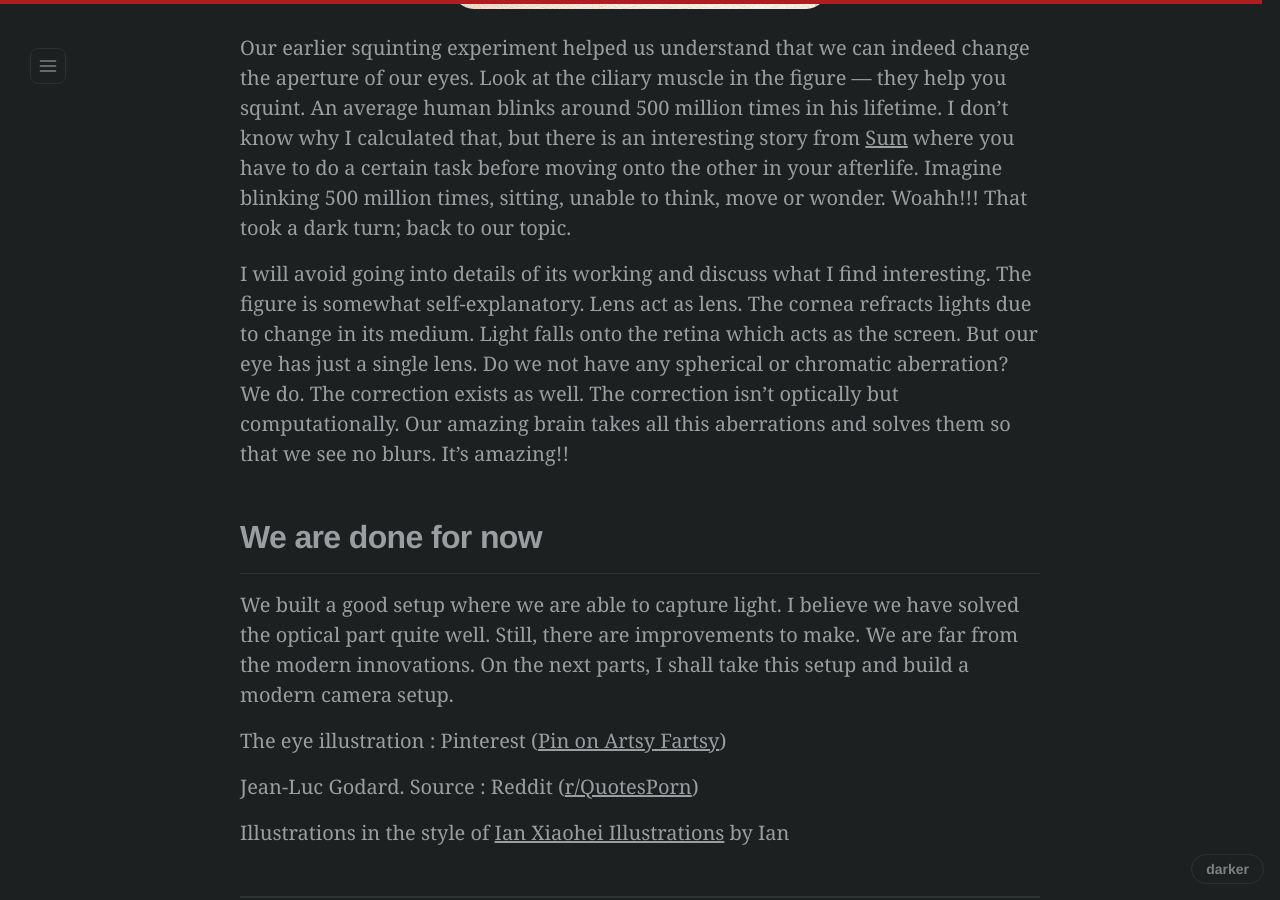
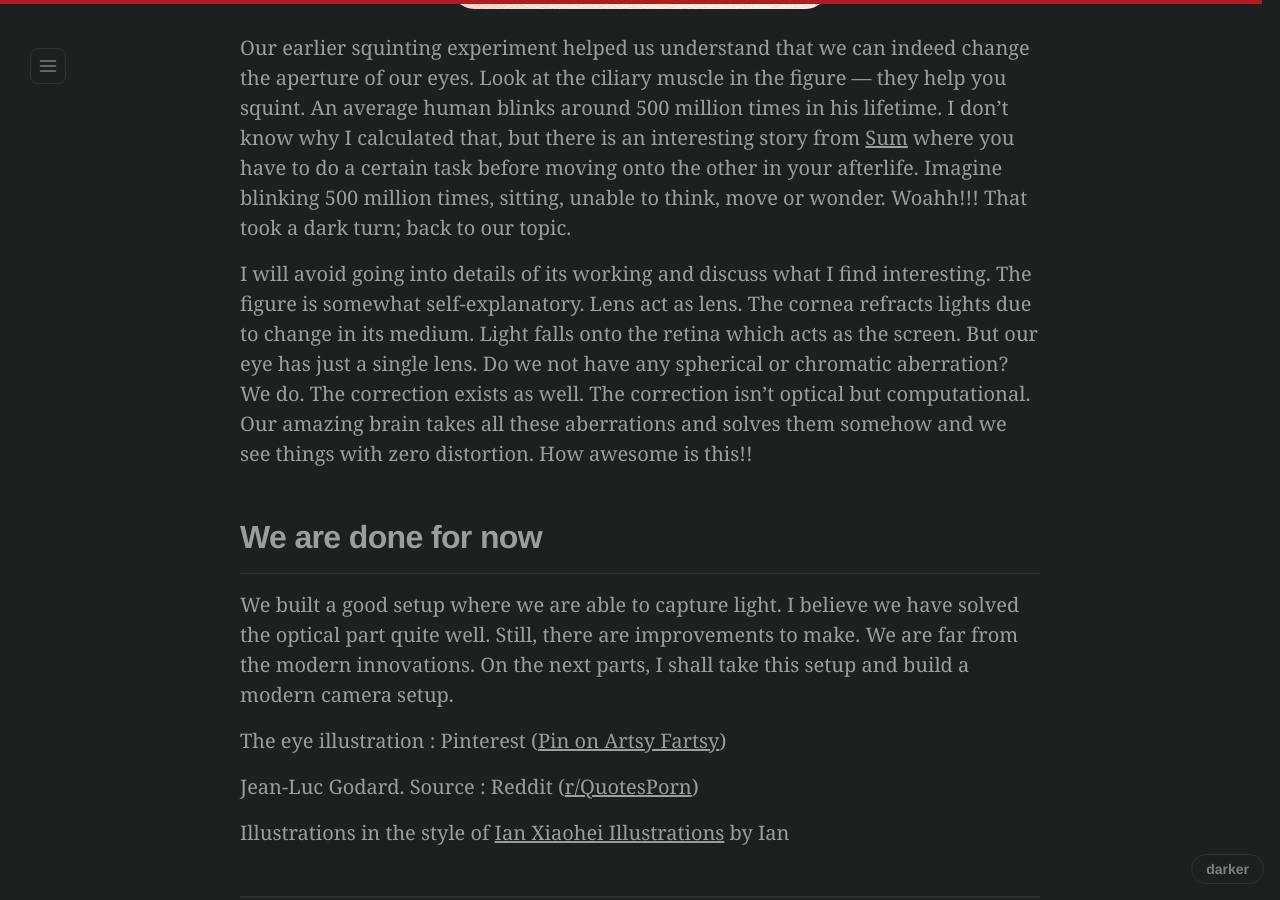
Before and after one commit to thelastone07/thelastone07.github.io, a Jekyll site: the page built from _blogs/building_a_camera_from_scratch.md, in a window 1280 px wide and 900 px high, scrolled down 6647 px. Built offline with Jekyll 4.4.1, drawn with Linux system fonts in a browser that asks for light colours; nearby versions of some CDN libraries; comment, search, counter and statistics services are not loaded.

Commit message:
refine language for clarity and enhance description of eye's lens correction

```diff
--- a/_blogs/building_a_camera_from_scratch.md
+++ b/_blogs/building_a_camera_from_scratch.md
@@ -67,7 +67,7 @@ We have been talking about human this, human eye that. Let’s get into this and
 
 Our earlier squinting experiment helped us understand that we can indeed change the aperture of our eyes. Look at the ciliary muscle in the figure — they help you squint. An average human blinks around 500 million times in his lifetime. I don’t know why I calculated that, but there is an interesting story from [Sum](https://www.goodreads.com/en/book/show/4948826-sum) where you have to do a certain task before moving onto the other in your afterlife. Imagine blinking 500 million times, sitting, unable to think, move or wonder. Woahh!!! That took a dark turn; back to our topic.
 
-I will avoid going into details of its working and discuss what I find interesting. The figure is somewhat self-explanatory. Lens act as lens. The cornea refracts lights due to change in its medium. Light falls onto the retina which acts as the screen. But our eye has just a single lens. Do we not have any spherical or chromatic aberration? We do. The correction exists as well. The correction isn’t optically but computationally. Our amazing brain takes all this aberrations and solves them so that we see no blurs. It’s amazing!!
+I will avoid going into details of its working and discuss what I find interesting. The figure is somewhat self-explanatory. Lens act as lens. The cornea refracts lights due to change in its medium. Light falls onto the retina which acts as the screen. But our eye has just a single lens. Do we not have any spherical or chromatic aberration? We do. The correction exists as well. The correction isn’t optical but computational. Our amazing brain takes all these aberrations and solves them somehow and we see things with zero distortion. How awesome is this!!
 
 ## We are done for now
 
```
